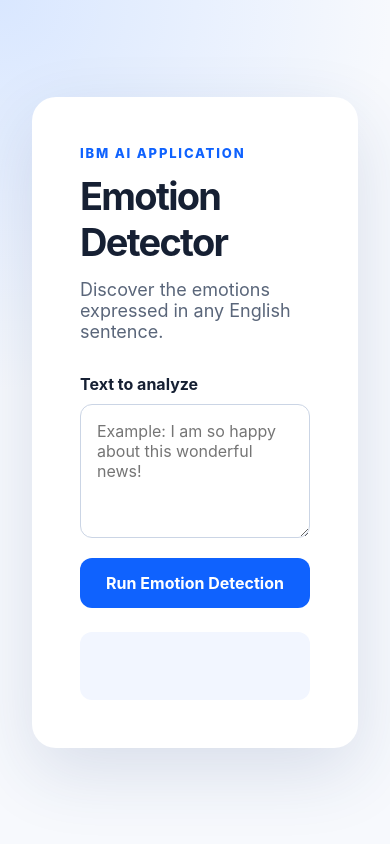
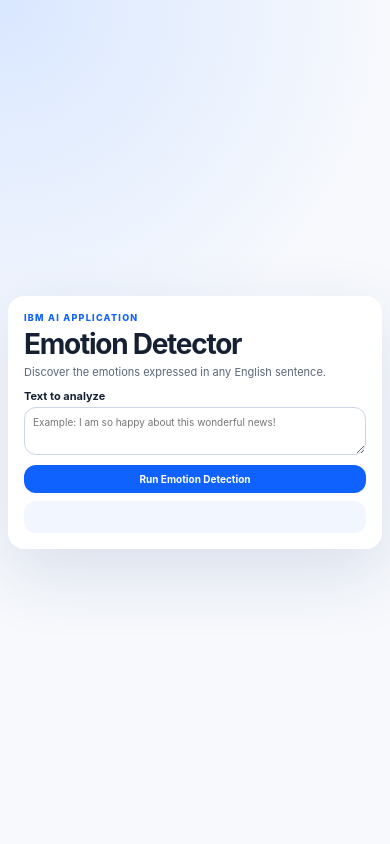
Before and after one commit to Youssef-Abotaleb/emotion-detector-final-project, a Flask app: page / in a window 390 px wide. Run offline with Flask 3, Linux system fonts and the light colour scheme.

Commit message:
Improve responsive UI and evidence screenshots

```diff
--- a/static/style.css
+++ b/static/style.css
@@ -33,3 +33,15 @@
 button { width: 100%; margin-top: 16px; padding: 15px 20px; border: 0; border-radius: 12px; background: #0f62fe; color: white; font: inherit; font-weight: 750; cursor: pointer; }
 button:hover { background: #0043ce; }
 #result { min-height: 68px; margin-top: 24px; padding: 18px; border-radius: 12px; background: #f2f6ff; line-height: 1.6; }
+
+@media (max-width: 420px) {
+    body { padding: 8px; }
+    .card { padding: 16px; border-radius: 16px; }
+    .eyebrow { margin-bottom: 4px; font-size: 9px; }
+    h1 { font-size: 28px; }
+    .subtitle { margin: 4px 0 10px; font-size: 11px; }
+    label { margin-bottom: 4px; font-size: 11px; }
+    textarea { height: 48px; min-height: 48px; padding: 8px; font-size: 10px; }
+    button { margin-top: 6px; padding: 8px; font-size: 10px; }
+    #result { min-height: 32px; margin-top: 8px; padding: 8px; font-size: 9px; line-height: 1.35; }
+}
```
Also changed, not shown: evidence/6b_deployment_test.png, evidence/7c_error_handling_interface.png.
